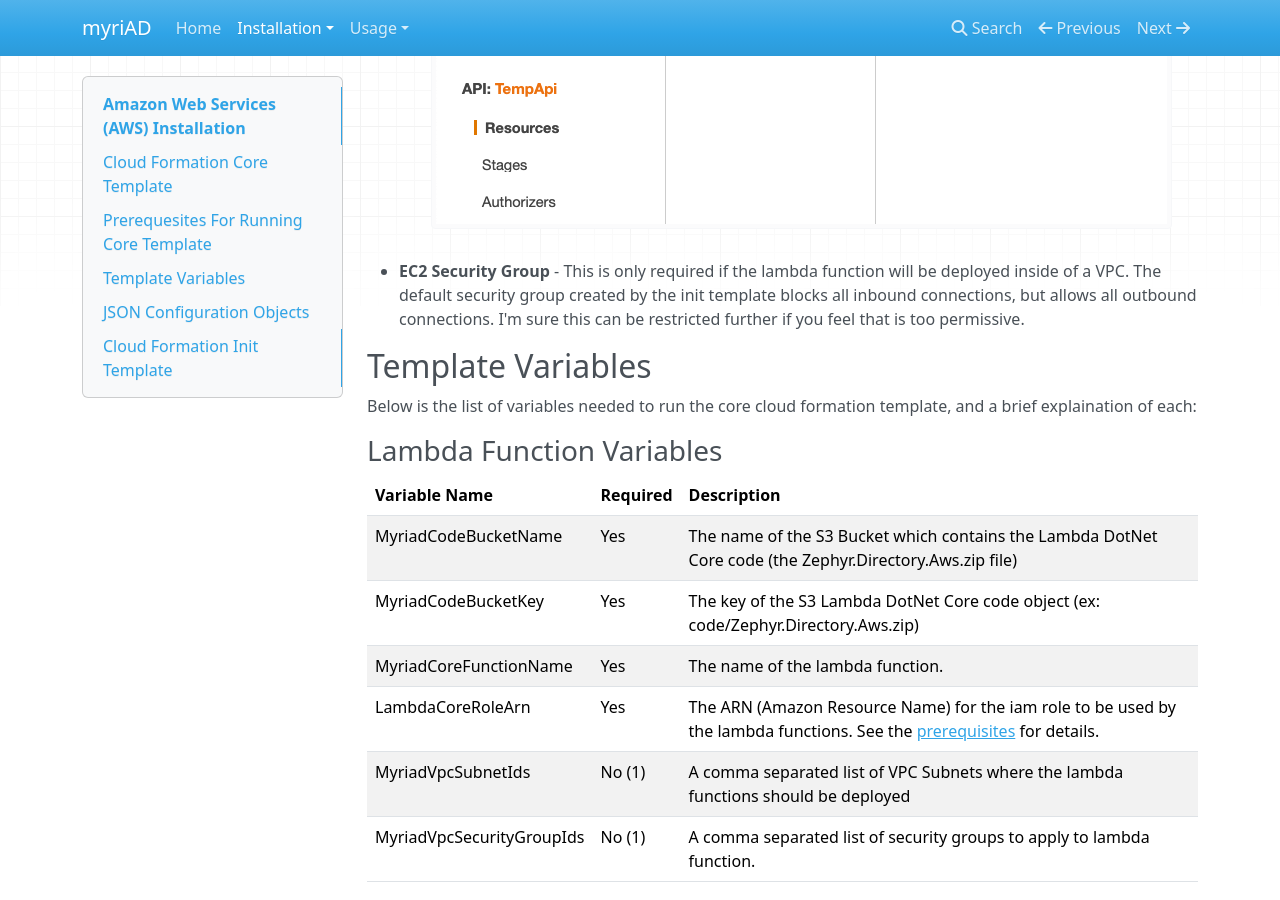
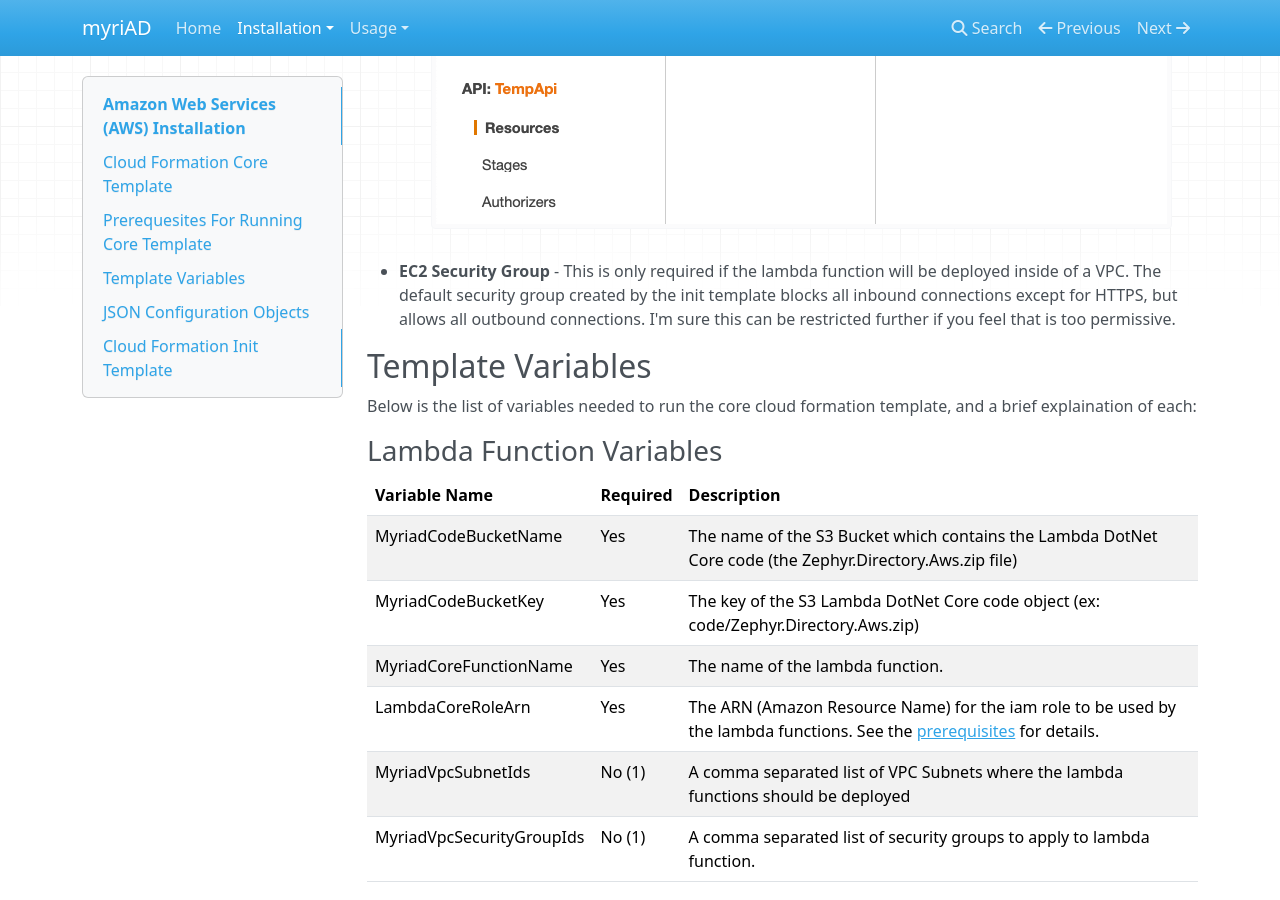
Before and after one commit to SynapseProject/myriad.docs, an MkDocs documentation site: the page built from docs/install/aws.md, in a window 1280 px wide and 900 px high, scrolled down 2301 px. Built offline with MkDocs 1.6.1, drawn with Linux system fonts in a browser that asks for light colours; nearby versions of some CDN libraries; old or Windows-style settings are respelled for this version of MkDocs.

Commit message:
Updated to reflect changes made to the Default Security Group creation.

```diff
--- a/docs/install/aws.md
+++ b/docs/install/aws.md
@@ -74,7 +74,7 @@ The core cloud formation template expects a few items to have been created befor
 - **REST API (API Gateway)** - The core template requires an existing REST Api where it can create its resources, methods, api keys (optional) and usage plans (optional).  The two bits of information needed about the REST Api are the Gateway Id and the Root Resource Id (pictured below)
     - APIs > MyApi (**API ID**) > Resources > / (**Root Resource Id**)
     - ![API Gateway Console](images/rest-api.png)
-- **EC2 Security Group** - This is only required if the lambda function will be deployed inside of a VPC.  The default security group created by the init template blocks all inbound connections, but allows all outbound connections.  I'm sure this can be restricted further if you feel that is too permissive.
+- **EC2 Security Group** - This is only required if the lambda function will be deployed inside of a VPC.  The default security group created by the init template blocks all inbound connections except for HTTPS, but allows all outbound connections.  I'm sure this can be restricted further if you feel that is too permissive.
 
 ## Template Variables
 
```
